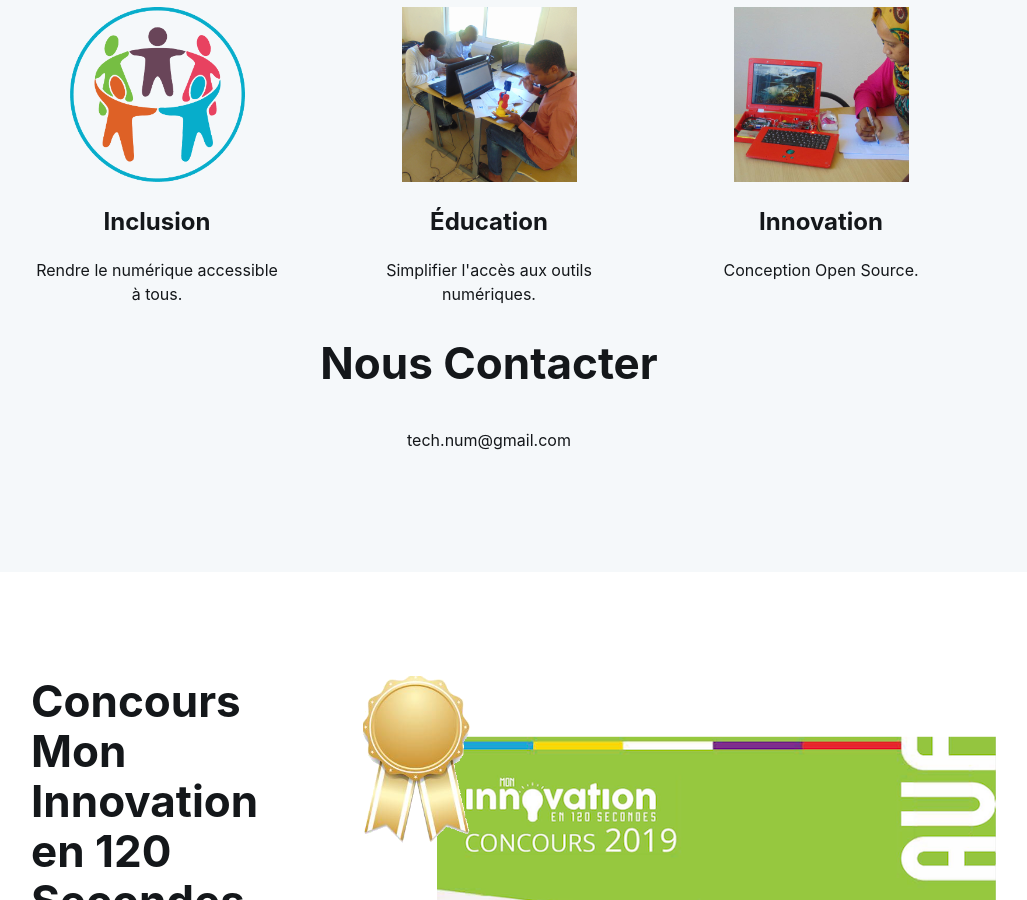
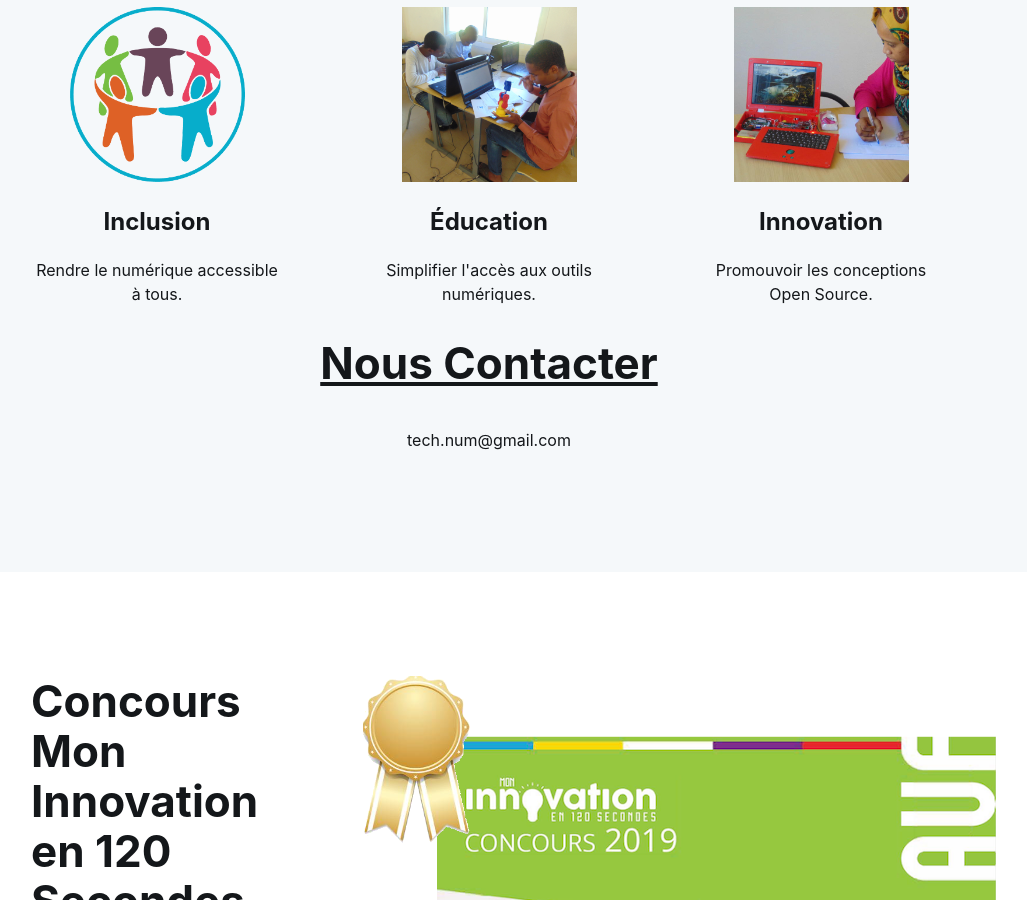
Before and after one commit to tech-num/test, a Jekyll site: the page built from index.html, in a window 1280 px wide and 900 px high, scrolled down 585 px. Shown: the whole window, without its empty margins (151-1178 px from the left). Built offline with Jekyll 4.4.1, drawn with Linux system fonts in a browser that asks for light colours.

Commit message:
Update index.html

```diff
--- a/index.html
+++ b/index.html
@@ -43,13 +43,13 @@
         <div class="Grid-cell u-size1of3 emoji-card">
             <img src="assets/innov.png" class="emoji-img center-margin large-margin">
             <h1 class="center-text medium-margin">Innovation</h1>
-            <p class="center-text">Conception Open Source.</p>
+            <p class="center-text">Promouvoir les conceptions Open Source.</p>
         </div>
 
     </div>
     <div class="Grid container">
         <div id="philosophy-text" class="Grid-cell u-size4of6 u-before1of6 u-after1of6">
-            <h1 class="small-title center-text mega-margin">Nous Contacter</h1>
+            <h1 class="small-title center-text mega-margin"><u>Nous Contacter</u></h1>
             <p class="center-text mega-margin">tech.num@gmail.com</p>
         </div>
     </div>
```
